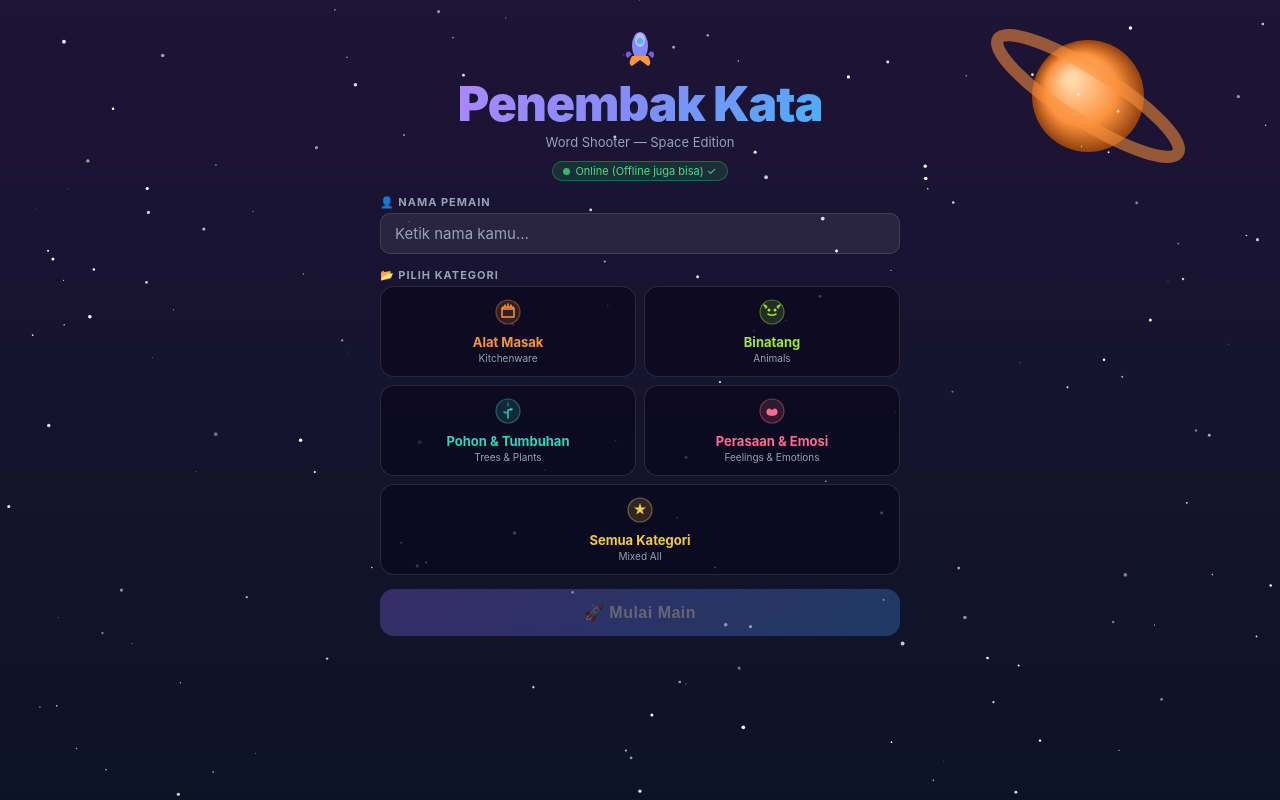
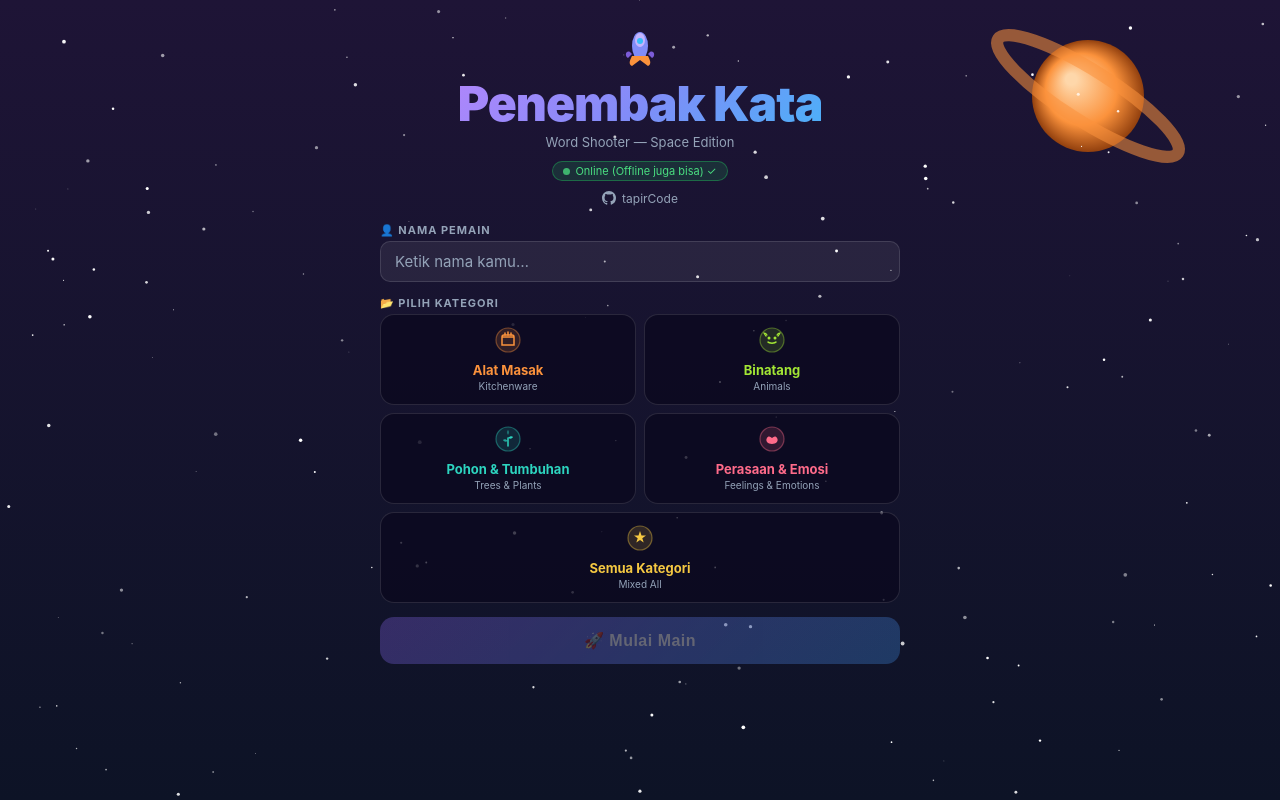
Before and after one commit to tapirCode/game-penembak-kata, a plain HTML site: page index.html in a window 1280 px wide. Drawn offline with Linux system fonts and the light colour scheme.

Commit message:
Add tapirCode credit with GitHub link on menu screen

```diff
--- a/index.html
+++ b/index.html
@@ -197,6 +197,14 @@ html,body{width:100%;height:100%;overflow:hidden;background:var(--bg1);color:var
           <span class="offline-dot"></span>
           <span id="offlineStatus">Memeriksa status offline…</span>
         </span>
+      </div>
+      <div style="text-align:center;margin-top:10px">
+        <a href="https://github.com/tapirCode" target="_blank" rel="noopener"
+          style="display:inline-flex;align-items:center;gap:6px;text-decoration:none;color:var(--muted);font-size:12px;transition:color .2s;"
+          onmouseover="this.style.color='#c084fc'" onmouseout="this.style.color=''">
+          <svg width="14" height="14" viewBox="0 0 16 16" fill="currentColor"><path d="M8 0C3.58 0 0 3.58 0 8c0 3.54 2.29 6.53 5.47 7.59.4.07.55-.17.55-.38 0-.19-.01-.82-.01-1.49-2.01.37-2.53-.49-2.69-.94-.09-.23-.48-.94-.82-1.13-.28-.15-.68-.52-.01-.53.63-.01 1.08.58 1.23.82.72 1.21 1.87.87 2.33.66.07-.52.28-.87.51-1.07-1.78-.2-3.64-.89-3.64-3.95 0-.87.31-1.59.82-2.15-.08-.2-.36-1.02.08-2.12 0 0 .67-.21 2.2.82.64-.18 1.32-.27 2-.27.68 0 1.36.09 2 .27 1.53-1.04 2.2-.82 2.2-.82.44 1.1.16 1.92.08 2.12.51.56.82 1.27.82 2.15 0 3.07-1.87 3.75-3.65 3.95.29.25.54.73.54 1.48 0 1.07-.01 1.93-.01 2.2 0 .21.15.46.55.38A8.013 8.013 0 0016 8c0-4.42-3.58-8-8-8z"/></svg>
+          tapirCode
+        </a>
       </div>
     </div>
 
```
